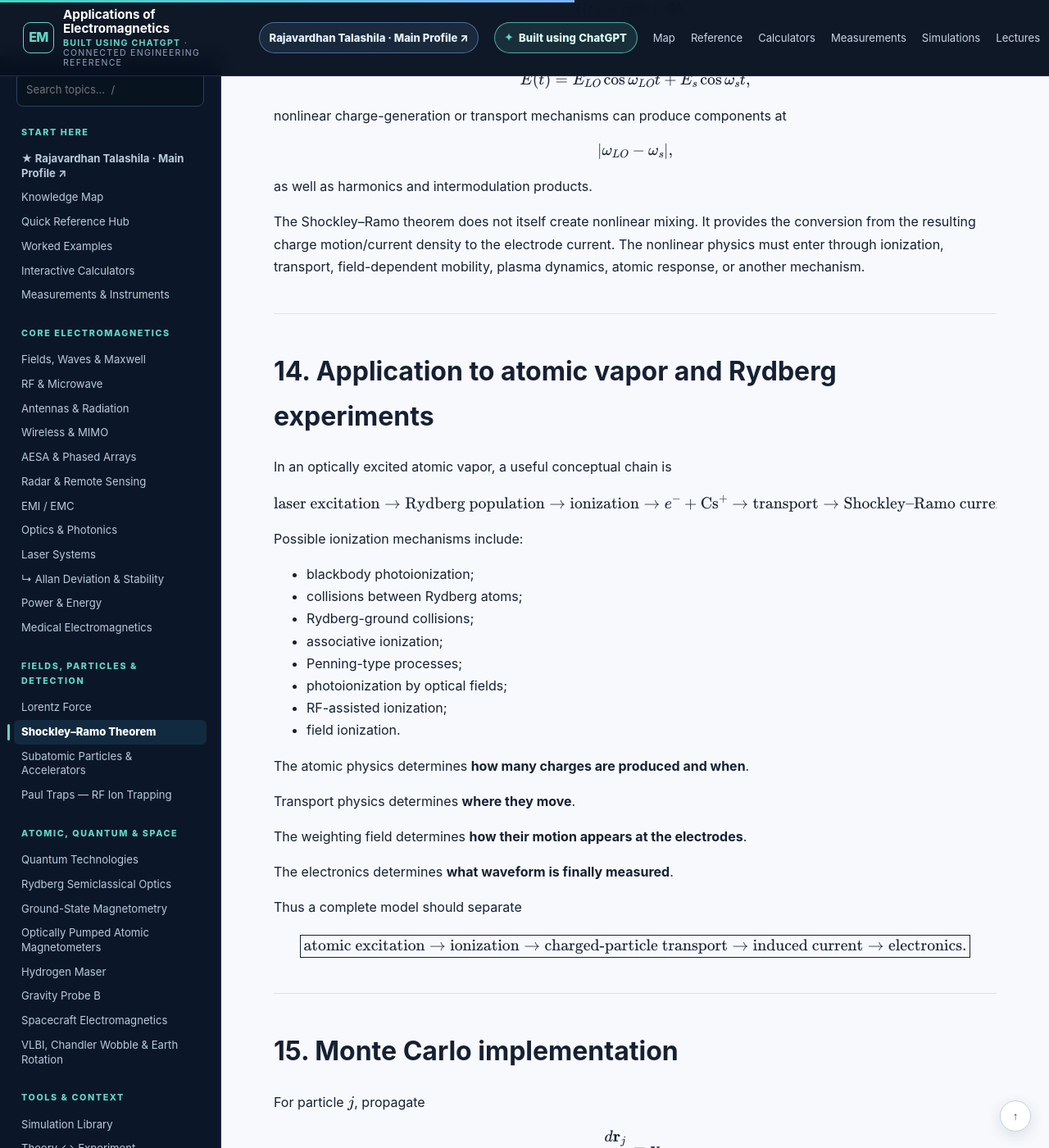
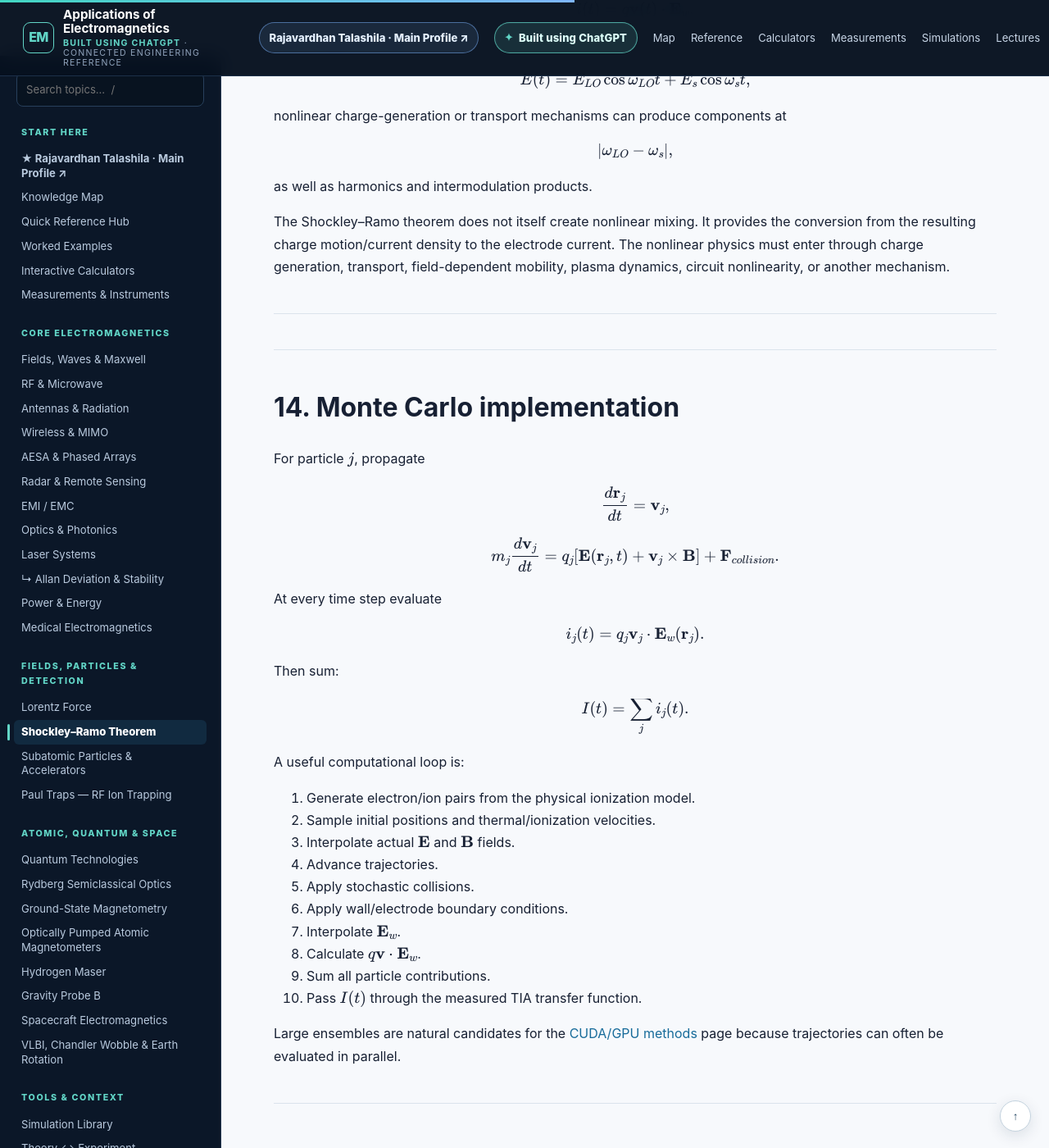
Before and after one commit to RajavardhanT/Electromagnetics_Applications, a Jekyll site: the page built from shockley-ramo/index.md, in a window 1280 px wide and 1400 px high, scrolled down 9584 px. Shown: the whole window at 82% size. Built offline with Jekyll 4.4.1, drawn with Linux system fonts in a browser that asks for light colours; some of the changed text lies outside the part shown.

Commit message:
Remove Rydberg and current-reversal discussion from Shockley-Ramo page

```diff
--- a/shockley-ramo/index.md
+++ b/shockley-ramo/index.md
@@ -360,7 +360,7 @@ $$
 
 Electrons have a much larger charge-to-mass ratio than heavy ions and are therefore deflected much more strongly for the same $B$ and velocity scale.
 
-In gases and vapor cells, however, collisions can substantially modify ideal cyclotron motion. The relevant comparison is often between cyclotron frequency and collision rate:
+In gases and collisional media, however, collisions can substantially modify ideal cyclotron motion. The relevant comparison is often between cyclotron frequency and collision rate:
 
 $$
 \boxed{\omega_c/\nu_{coll}}.
@@ -417,7 +417,6 @@ The Shockley–Ramo theorem shows that a moving charge can induce current even w
 The actual trajectory can be driven by other mechanisms:
 
 - initial kinetic energy;
-- photoionization;
 - thermal motion;
 - plasma fields;
 - space-charge fields;
@@ -473,66 +472,13 @@ $$
 
 as well as harmonics and intermodulation products.
 
-The Shockley–Ramo theorem does not itself create nonlinear mixing. It provides the conversion from the resulting charge motion/current density to the electrode current. The nonlinear physics must enter through ionization, transport, field-dependent mobility, plasma dynamics, atomic response, or another mechanism.
+The Shockley–Ramo theorem does not itself create nonlinear mixing. It provides the conversion from the resulting charge motion/current density to the electrode current. The nonlinear physics must enter through charge generation, transport, field-dependent mobility, plasma dynamics, circuit nonlinearity, or another mechanism.
 
 ---
 
-# 14. Application to atomic vapor and Rydberg experiments
-
-In an optically excited atomic vapor, a useful conceptual chain is
-
-$$
-\text{laser excitation}
-\rightarrow
-\text{Rydberg population}
-\rightarrow
-\text{ionization}
-\rightarrow
-e^-+\mathrm{Cs}^+
-\rightarrow
-\text{transport}
-\rightarrow
-\text{Shockley–Ramo current}.
-$$
-
-Possible ionization mechanisms include:
-
-- blackbody photoionization;
-- collisions between Rydberg atoms;
-- Rydberg-ground collisions;
-- associative ionization;
-- Penning-type processes;
-- photoionization by optical fields;
-- RF-assisted ionization;
-- field ionization.
-
-The atomic physics determines **how many charges are produced and when**.
-
-Transport physics determines **where they move**.
-
-The weighting field determines **how their motion appears at the electrodes**.
-
-The electronics determines **what waveform is finally measured**.
-
-Thus a complete model should separate
-
-$$
-\boxed{
-\text{atomic excitation}
-\rightarrow
-\text{ionization}
-\rightarrow
-\text{charged-particle transport}
-\rightarrow
-\text{induced current}
-\rightarrow
-\text{electronics}.
-}
-$$
-
 ---
 
-# 15. Monte Carlo implementation
+# 14. Monte Carlo implementation
 
 For particle $j$, propagate
 
@@ -628,7 +574,7 @@ $$
 =0.
 $$
 
-This can matter in vapor cells because glass windows and nearby structures change capacitive coupling.
+This can matter in detector cells and enclosed electrode structures because dielectric windows and nearby materials change capacitive coupling.
 
 The infinite-parallel-plate approximation may therefore be insufficient when:
 
@@ -701,40 +647,9 @@ This provides a bridge between individual-particle Monte Carlo models and contin
 
 ---
 
-# 20. Signal polarity
-
-The sign of the observed signal can depend on several layers:
-
-1. sign of charge $q$;
-2. particle velocity direction;
-3. weighting-field direction;
-4. which electrode is read out;
-5. current sign convention;
-6. TIA inversion;
-7. AC coupling/filtering;
-8. relative electron and ion contributions.
-
-Therefore an observed voltage-polarity reversal should not immediately be interpreted as a reversal in the number of ions produced.
-
-The correct chain is
-
-$$
-\boxed{
-q\mathbf v\cdot\mathbf E_w
-\rightarrow
-I_{electrode}
-\rightarrow
-Z_T
-\rightarrow
-V_{measured}.
-}
-$$
-
-This is particularly important when magnetic fields modify trajectories.
-
 ---
 
-# 21. Shockley–Ramo versus collected current
+# 19. Shockley–Ramo versus collected current
 
 It is useful to distinguish:
 
```
Also changed, not shown: other parts of shockley-ramo/index.md (+10 -10 lines).
